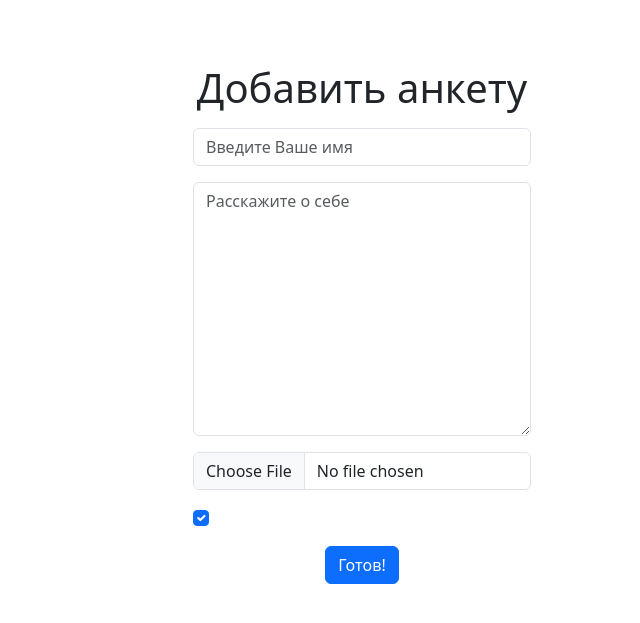
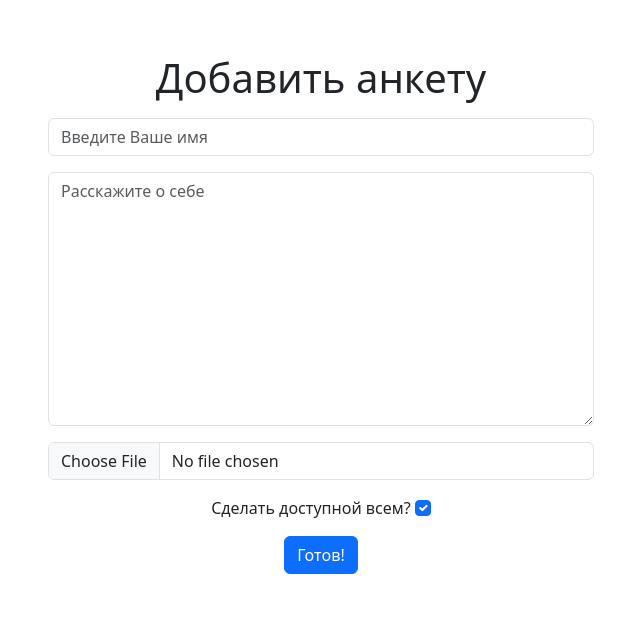
Before and after one commit to NIKITANIKINIKI/django-pr, a Django app: page /add/ in a window 1280 px wide. Shown: the part 56-679 px from the top of the page, without its empty margins (319-959 px from the left). Run offline with Django 4.2, Linux system fonts and the light colour scheme; the visitor is signed in with stand-in values (Sample User, id 1).

Commit message:
Small bugs fixed

```diff
--- a/prt/contect/base/static/base/css/new_style.css
+++ b/prt/contect/base/static/base/css/new_style.css
@@ -35,3 +35,7 @@
     margin-top: 100px;
     margin-bottom: 20px;
 }
+
+.mt-110{
+    margin-top: 110px;
+}
--- a/prt/contect/base/templates/base/register.html
+++ b/prt/contect/base/templates/base/register.html
@@ -6,13 +6,19 @@
 {% endblock %}
 
 {% block content %}
-<div class="my-container">
+<div class="container text-center mt-110">
+  <div class="row">
+    <div class="col"></div>
+    <div class="col-6">
         <form method="post" enctype="multipart/form-data">
           <div class="register-form-container">
             <h1 class="text-center">{{title}}</h1>
             {% csrf_token %}
             {% for f in form %}
               <div class="my-3">
+                {% if f == form.is_pub %}
+                    <label for="{{ form.is_pub.id_for_label }}">Сделать доступной всем?</label>
+                {% endif %}
                 {{ f }}
               {{ f.errors }}
               </div>
@@ -27,5 +33,8 @@
             {% endif %}
           </div>
         </form>
+    </div>
+    <div class="col"></div>
+  </div>
 </div>
 {% endblock %}
```
